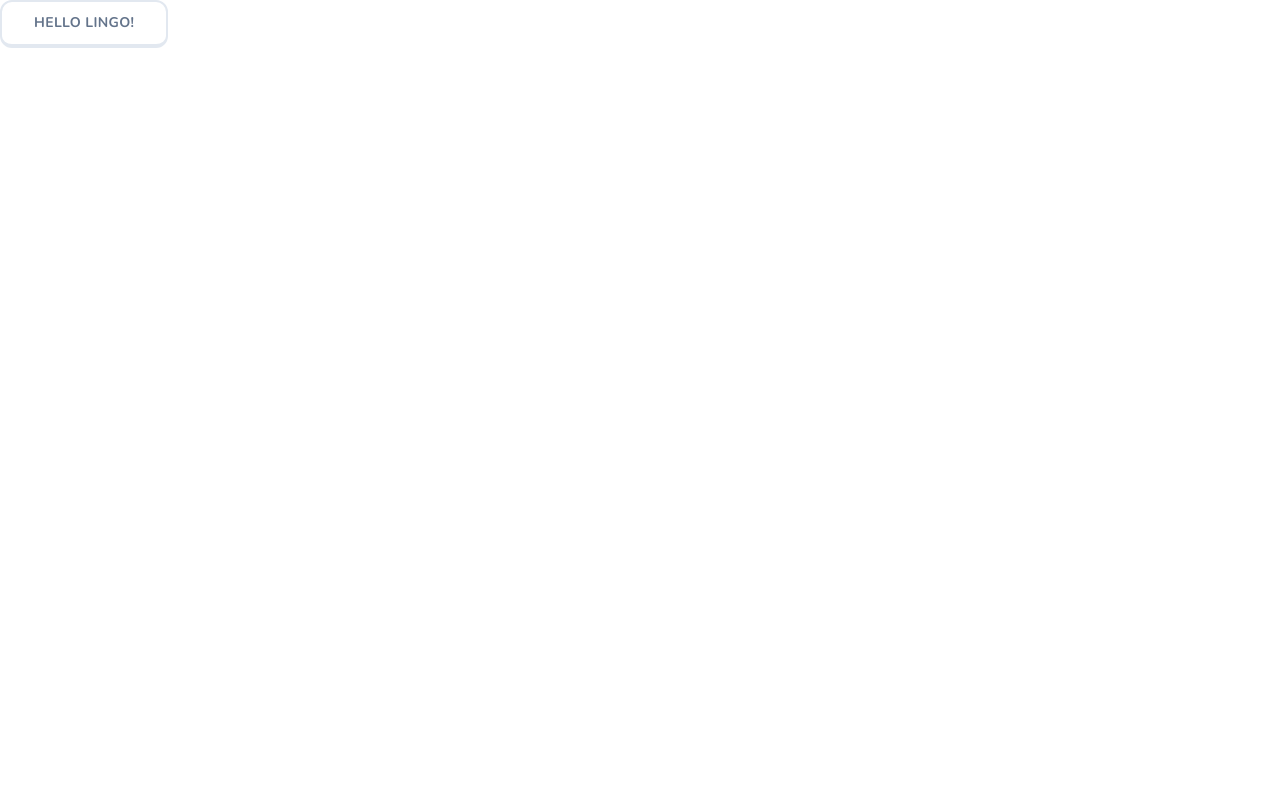
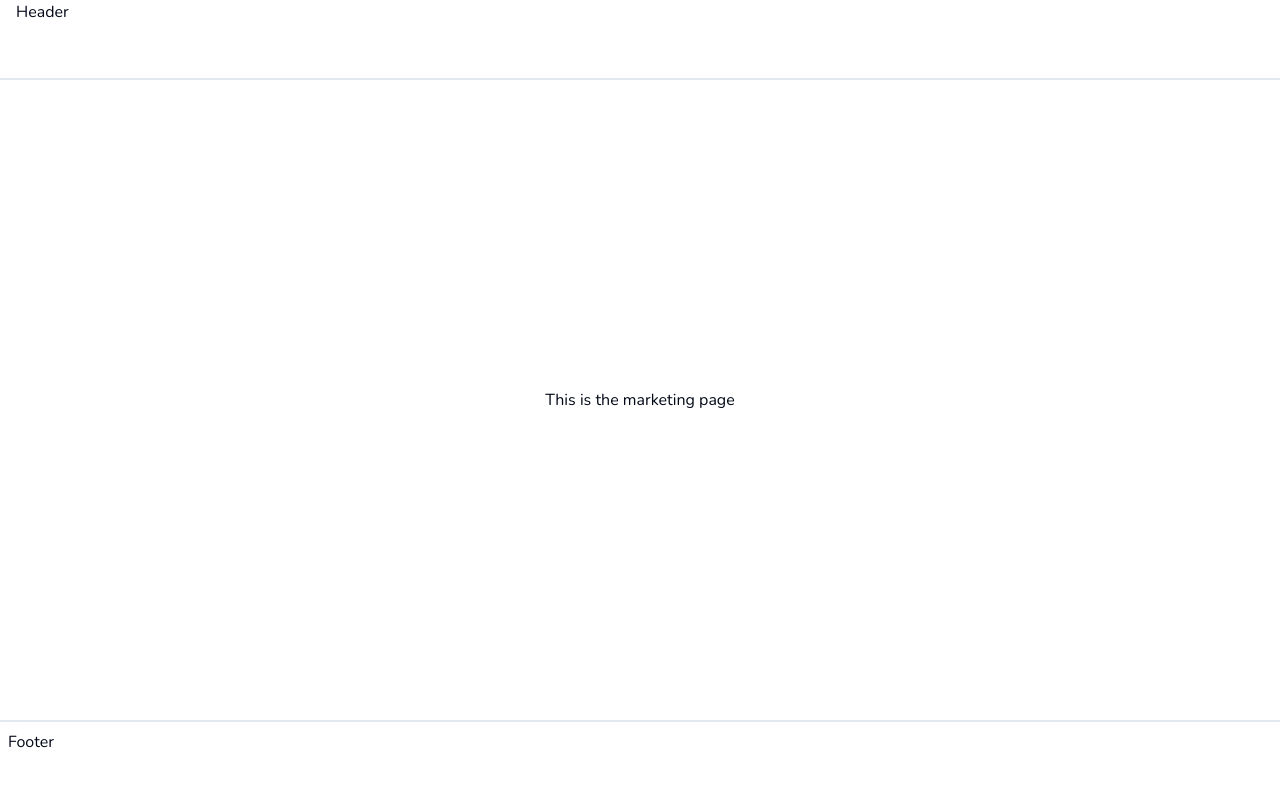
Before and after one commit to koddaks/next14-duolingo-clone, a Next.js app: page / in a window 1280 px wide. Shown: the top 786 px of the page. Built offline with nearby package versions, Linux system fonts and the light colour scheme.

Commit message:
Marketing Skeleton

```diff
--- /dev/null
+++ b/app/(marketing)/footer.tsx
@@ -0,0 +1,9 @@
+const Footer = () => {
+  return (
+    <footer className="hidden lg:block h-20 w-full border-t-2 border-slate-200 p-2">
+      Footer
+    </footer>
+  );
+};
+
+export default Footer;
--- /dev/null
+++ b/app/(marketing)/header.tsx
@@ -0,0 +1,9 @@
+const Header = () => {
+  return (
+    <header className="h-20 w-full border-b-2 border-slate-200 px-4">
+      Header
+    </header>
+  );
+};
+
+export default Header;
--- /dev/null
+++ b/app/(marketing)/layout.tsx
@@ -0,0 +1,16 @@
+import Footer from "./footer";
+import Header from "./header";
+
+type MarketingLayoutProps = {
+  children: React.ReactNode;
+};
+
+const MarketingLayout = ({ children }: MarketingLayoutProps) => {
+  return <div className="min-h-screen flex flex-col">
+    <Header/>
+    <main className="flex flex-col flex-1 items-center justify-center">{children}</main>
+    <Footer/>
+  </div>;
+};
+
+export default MarketingLayout;
--- a/app/page.tsx
+++ b/app/(marketing)/page.tsx
@@ -3,7 +3,7 @@
 export default function Home() {
   return (
     <div>
-      <Button size="lg" >Hello Lingo!</Button>
+      This is the marketing page
     </div>
   );
 }
```
